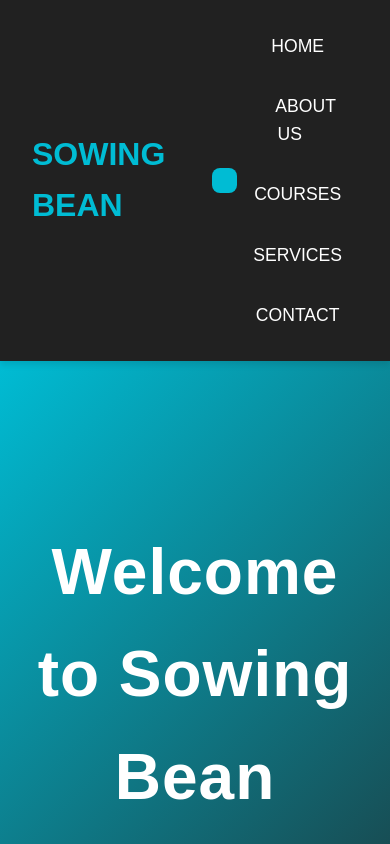
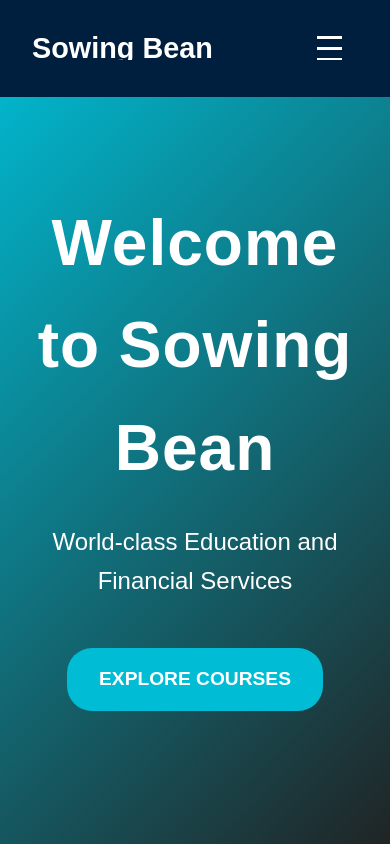
Before and after one commit to AmitNaik01/sowingbean-test, a plain HTML site: page index.html in a window 390 px wide. Shown: the top 844 px of the page. Drawn offline with Linux system fonts and the light colour scheme.

Commit message:
css updated

```diff
--- a/assets/css/style.css
+++ b/assets/css/style.css
@@ -31,66 +31,87 @@ header {
     z-index: 1000;
     box-shadow: 0 4px 6px rgba(0, 0, 0, 0.1);
 }
-
-nav {
+/* Navbar styles */
+.navbar {
     display: flex;
     justify-content: space-between;
     align-items: center;
-    padding: 0 2rem;
+    padding: 1rem 2rem;
+    background-color: #001f3f;
+    color: white;
+    position: fixed;
+    top: 0;
+    width: 100%;
+    z-index: 100;
   }
 
-nav .logo {
-    color: #00bcd4;
-    font-size: 2rem;
-    font-weight: 700;
-    text-transform: uppercase;
+  .logo {
+    font-size: 1.8rem;
+    font-weight: bold;
   }
 
-nav ul {
+  .nav-links {
+    list-style: none;
     display: flex;
-    justify-content: center;
-    gap: 2rem;
+    gap: 1.5rem;
   }
 
-nav ul li {
+  .nav-links li a {
+    color: white;
+    text-decoration: none;
     font-size: 1.1rem;
+    transition: color 0.3s;
   }
 
-nav ul li a {
-    color: white;
-    font-weight: 500;
-    text-transform: uppercase;
-    padding: 0.5rem 1rem;
-    border-radius: 25px;
-    transition: background-color 0.3s, color 0.3s;
+  .nav-links li a:hover {
+    color: #f4d03f;
   }
 
-nav ul li a:hover {
-    background-color: #00bcd4;
-    color: #212121;
+  /* Hamburger menu */
+  .menu-toggle {
+    display: none;
+    flex-direction: column;
+    cursor: pointer;
+    background: none;
+    border: none;
   }
 
-/* Hamburger Menu */
-.navbar-toggler {
-    display: none;
-    background-color: #00bcd4;
-    border: none;
-    padding: 0.8rem;
-    cursor: pointer;
+  .menu-toggle .bar {
+    width: 25px;
+    height: 3px;
+    background-color: white;
+    margin: 4px 0;
+    transition: all 0.3s ease;
   }
 
-.navbar-toggler .bar {
-    background-color: white;
-    width: 25px;
-    height: 3px;
-    margin: 4px auto;
-    transition: all 0.3s;
+  /* Responsive behavior */
+  @media (max-width: 768px) {
+    .menu-toggle {
+      display: flex;
     }
 
-.navbar-menu {
-    display: flex;
-    gap: 2rem;
+    .nav-links {
+      position: absolute;
+      top: 60px;
+      right: 0;
+      background-color: #001f3f;
+      flex-direction: column;
+      width: 100%;
+      max-height: 0;
+      overflow: hidden;
+      transition: max-height 0.3s ease;
     }
+
+    .nav-links.open {
+      max-height: 300px;
+    }
+
+    .nav-links li {
+      padding: 1rem;
+      text-align: center;
+    }
+  }
+
 
 /* Banner Section */
 #home {
--- a/index.html
+++ b/index.html
@@ -10,19 +10,20 @@
 <body>
 
     <header>
-        <nav>
+        <nav class="navbar">
           <div class="logo">Sowing Bean</div>
-            <button class="navbar-toggler" aria-label="Toggle Navigation">
+          <button class="menu-toggle" id="mobile-menu">
             <span class="bar"></span>
             <span class="bar"></span>
             <span class="bar"></span>
           </button>
-            <ul class="navbar-menu">
+          <ul class="nav-links">
             <li><a href="#home">Home</a></li>
             <li><a href="#about">About Us</a></li>
             <li><a href="#courses">Courses</a></li>
+            <li><a href="#achievements">Achievements</a></li>
             <li><a href="#services">Services</a></li>
-                <li><a href="#contact">Contact</a></li>
+            <li><a href="#contact">Contact Us</a></li>
           </ul>
         </nav>
       </header>
@@ -52,7 +53,11 @@
                 <p>Build a strong foundation with A2 level courses.</p>
             </div>
             <div class="course">
-                <h3>German B1 - Intermediate</h3>
+                <h3>German B1.1 - Intermediate</h3>
+                <p>Enhance your communication with intermediate level skills.</p>
+            </div>
+            <div class="course">
+                <h3>German B1.2 - Intermediate</h3>
                 <p>Enhance your communication with intermediate level skills.</p>
             </div>
         </div>
@@ -95,13 +100,15 @@
     </footer>
 
     <script>
-        const toggleButton = document.querySelector('.navbar-toggler');
-        const menu = document.querySelector('.navbar-menu');
+        document.addEventListener("DOMContentLoaded", () => {
+  const menuToggle = document.getElementById("mobile-menu");
+  const navLinks = document.querySelector(".nav-links");
 
-        toggleButton.addEventListener('click', () => {
-            menu.classList.toggle('active');
-            toggleButton.classList.toggle('active');
+  menuToggle.addEventListener("click", () => {
+    navLinks.classList.toggle("open");
   });
+});
+
     </script>
 
 </body>
```
Also changed, not shown: 1 other file. Lines whose indentation alone changed are shown as unchanged.
